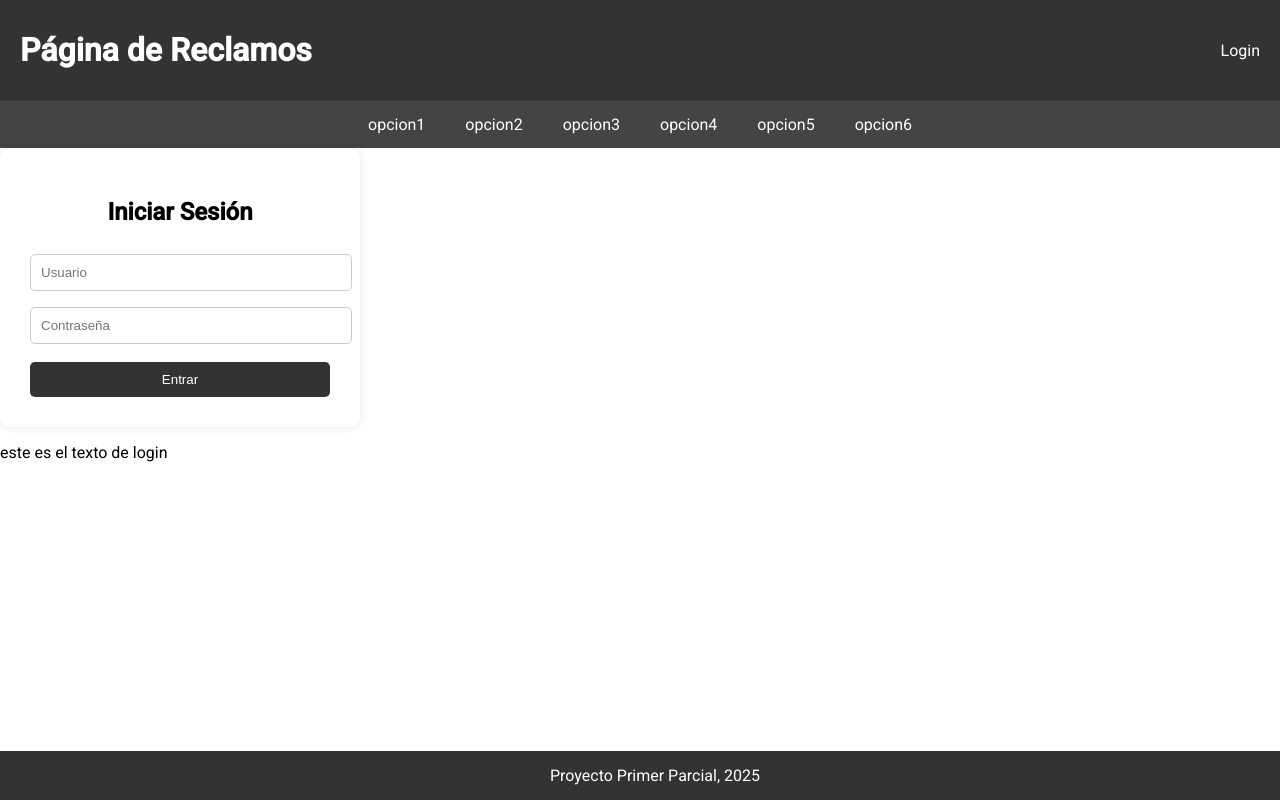
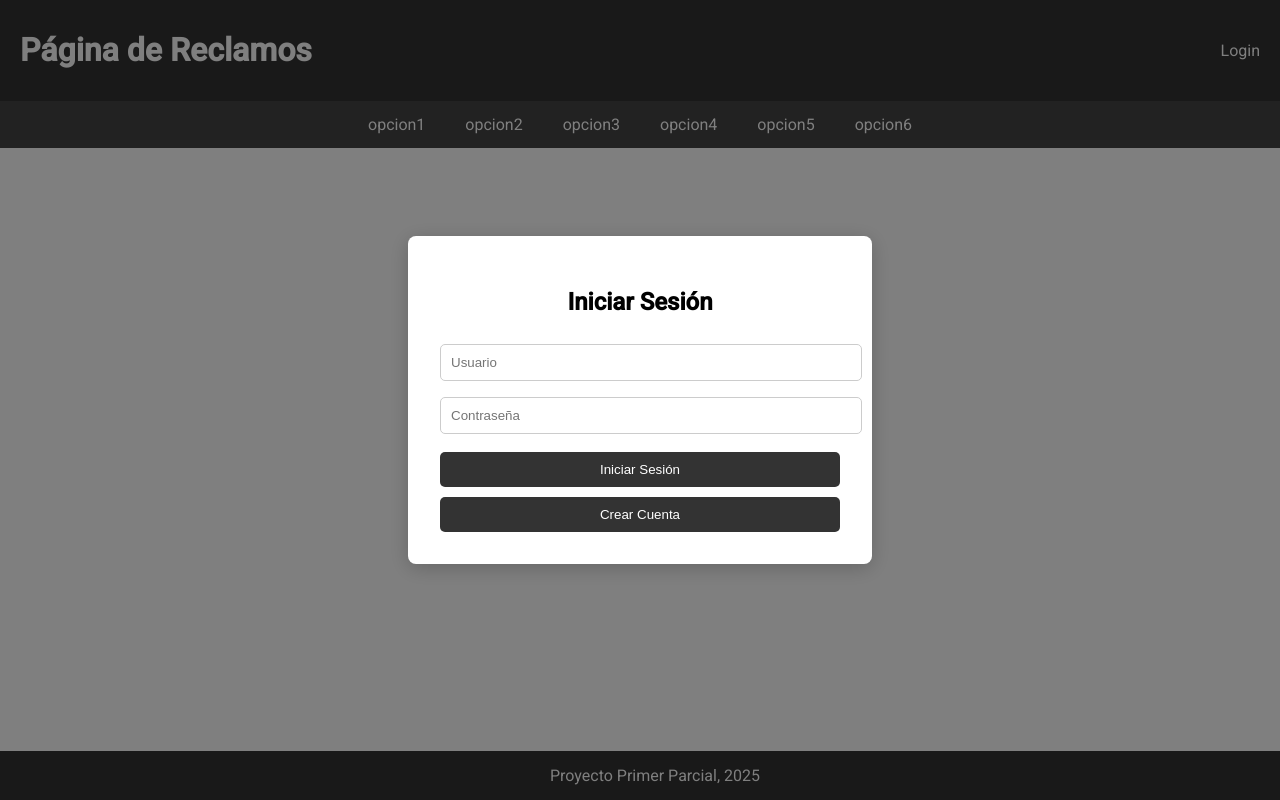
Before and after one commit to UsuarioGenerico1/proyecto-angular, an Angular app: page /login in a window 1280 px wide. Built offline with nearby package versions, Linux system fonts and the light colour scheme.

Commit message:
Centrado el login y el fondo se oscurece

```diff
--- a/angular.json
+++ b/angular.json
@@ -99,5 +99,8 @@
         }
       }
     }
+  },
+  "cli": {
+    "analytics": "eb6f0182-a631-43d7-857a-528b7d6bf813"
   }
 }
--- a/src/app/components/login/login.component.css
+++ b/src/app/components/login/login.component.css
@@ -1,10 +1,25 @@
+    .login-page {
+      position: fixed;
+      top: 0;
+      left: 0;
+      width: 100%;
+      height: 100%;
+      display: flex;
+      justify-content: center;
+      align-items: center;
+      background-color: rgba(0, 0, 0, 0.5);
+      z-index: 1000;
+    }
     .login-container {
       background-color: white;
-      padding: 30px;
-      border-radius: 10px;
-      box-shadow: 0 0 10px rgba(0,0,0,0.1);
-      width: 300px;
-    }
+      padding: 2rem;
+      border-radius: 8px;
+      box-shadow: 0 4px 20px rgba(0, 0, 0, 0.2);
+      width: 100%;
+      max-width: 400px;
+      animation: fadeIn 0.3s ease-out;
+
+     }
 
     .login-container h2 {
       text-align: center;
--- a/src/app/components/login/login.component.html
+++ b/src/app/components/login/login.component.html
@@ -1,11 +1,12 @@
 
+ <div class="login-page">
   <div class="login-container">
     <h2>Iniciar Sesión</h2>
     <form action="#" method="post">
       <input type="text" placeholder="Usuario" name="usuario" required>
       <input type="password" placeholder="Contraseña" name="contraseña" required>
-      <button type="submit">Entrar</button>
+      <button type="submit">Iniciar Sesión</button>
+      <button type="button">Crear Cuenta</button>
     </form>
   </div>
-
-  <p>este es el texto de login</p>
+</div>
```
